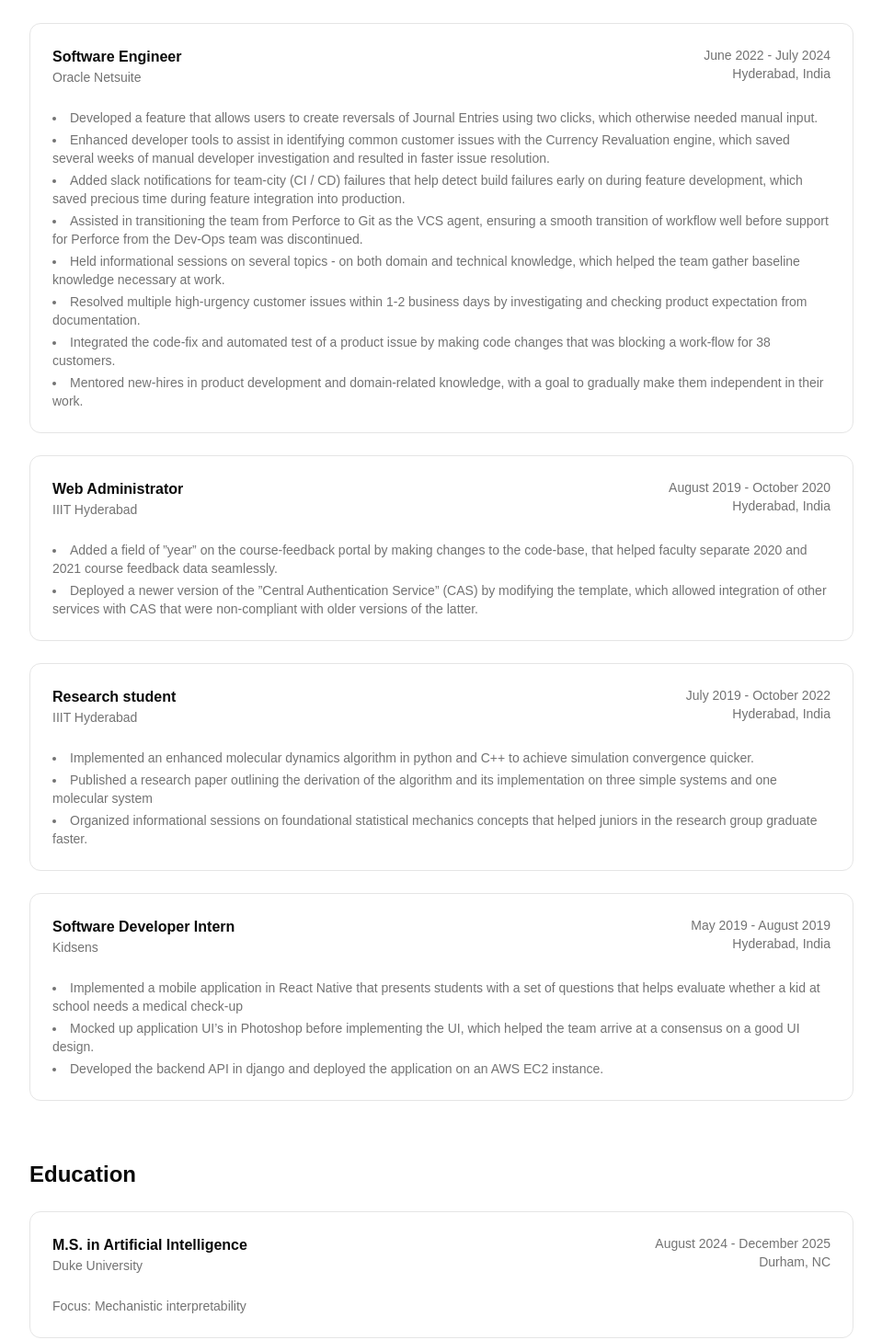
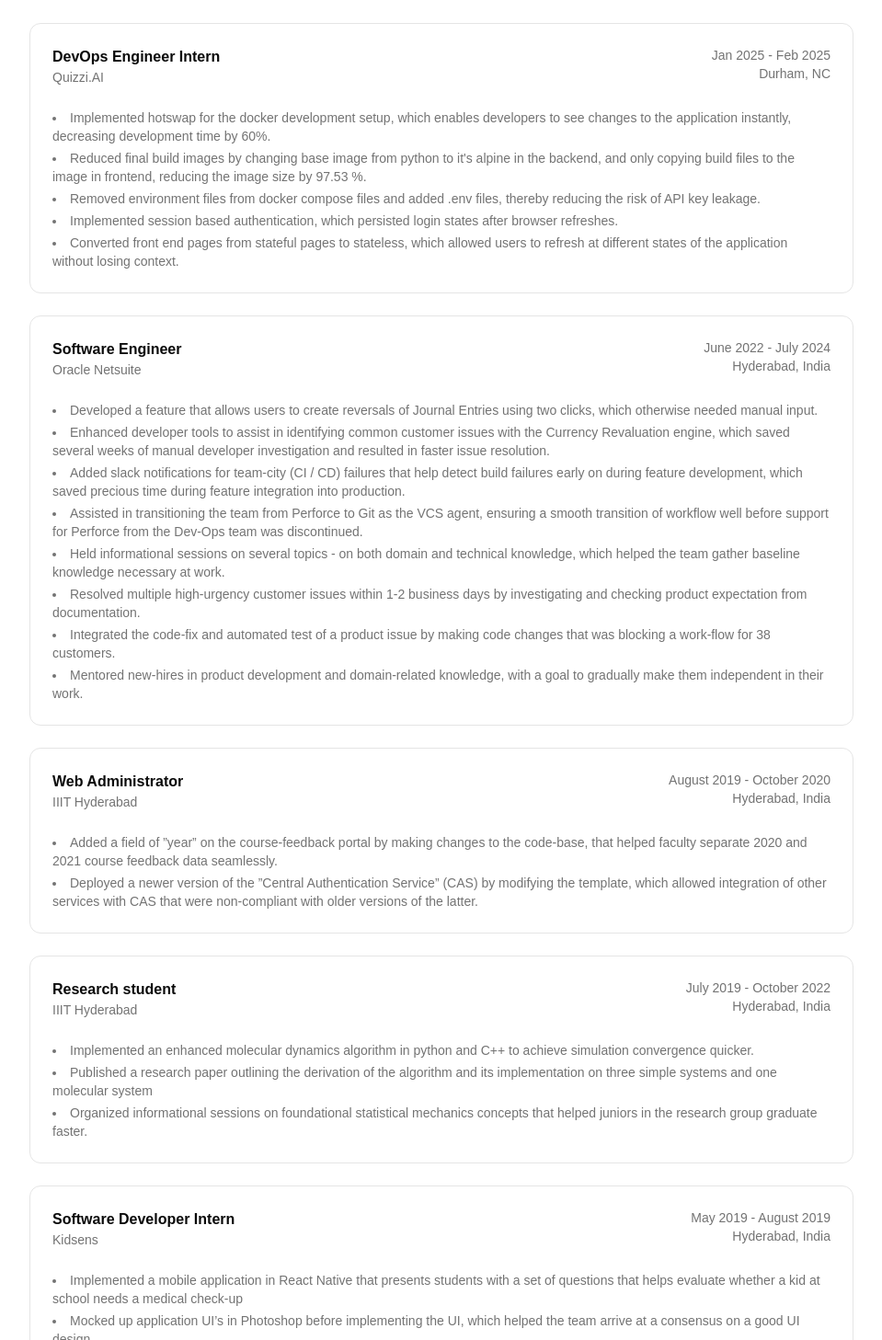
Before and after one commit to shaunak-badani/shaunak-badani.github.io, a Next.js app: page / in a window 1280 px wide. Shown: the part 493-1950 px from the top of the page at 92% size, without its empty margins (160-1119 px from the left). Built offline with nearby package versions, Linux system fonts and the light colour scheme.

Commit message:
Updated experience

```diff
--- a/src/data/content.ts
+++ b/src/data/content.ts
@@ -24,7 +24,7 @@ export const skills = [
   },
   {
     name: "Cloud & MLOps",
-    items: ["AWS", "Nginx", "Docker"],
+    items: ["Azure App Services", "Nginx", "Docker"],
   },
   {
     name: "Web Development",
@@ -32,7 +32,7 @@ export const skills = [
   },
   {
     name: "Data Science",
-    items: ["Pandas", "NumPy", "Scikit-learn", "Matplotlib", "Jupyter"],
+    items: ["Pandas", "NumPy", "Scikit-learn", "Matplotlib", "PyTorch"],
   },
   {
     name: "Tools",
@@ -41,6 +41,19 @@ export const skills = [
 ];
 
 export const experience = [
+  {
+    title: "DevOps Engineer Intern",
+    company: "Quizzi.AI",
+    location: "Durham, NC",
+    period: "Jan 2025 - Feb 2025",
+    description: [
+      "Implemented hotswap for the docker development setup, which enables developers to see changes to the application instantly, decreasing development time by 60%.",
+      "Reduced final build images by changing base image from python to it's alpine in the backend, and only copying build files to the image in frontend, reducing the image size by 97.53 %.",
+      "Removed environment files from docker compose files and added .env files, thereby reducing the risk of API key leakage.",
+      "Implemented session based authentication, which persisted login states after browser refreshes.",
+      "Converted front end pages from stateful pages to stateless, which allowed users to refresh at different states of the application without losing context."
+    ],
+  },
   {
     title: "Software Engineer",
     company: "Oracle Netsuite",
@@ -97,7 +110,7 @@ export const education = [
     school: "Duke University",
     location: "Durham, NC",
     period: "August 2024 - December 2025",
-    description: "Focus: Mechanistic interpretability",
+    description: "Focus: Explainable AI for diffusion models",
   },
   {
     degree: "M.S in Computational Natural Sciences",
```
